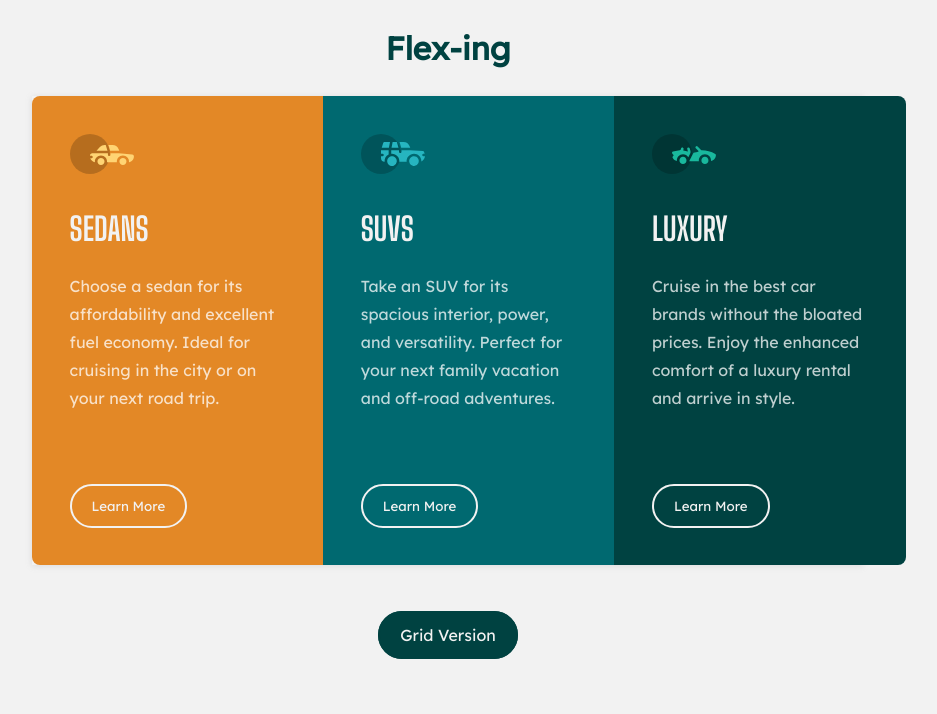
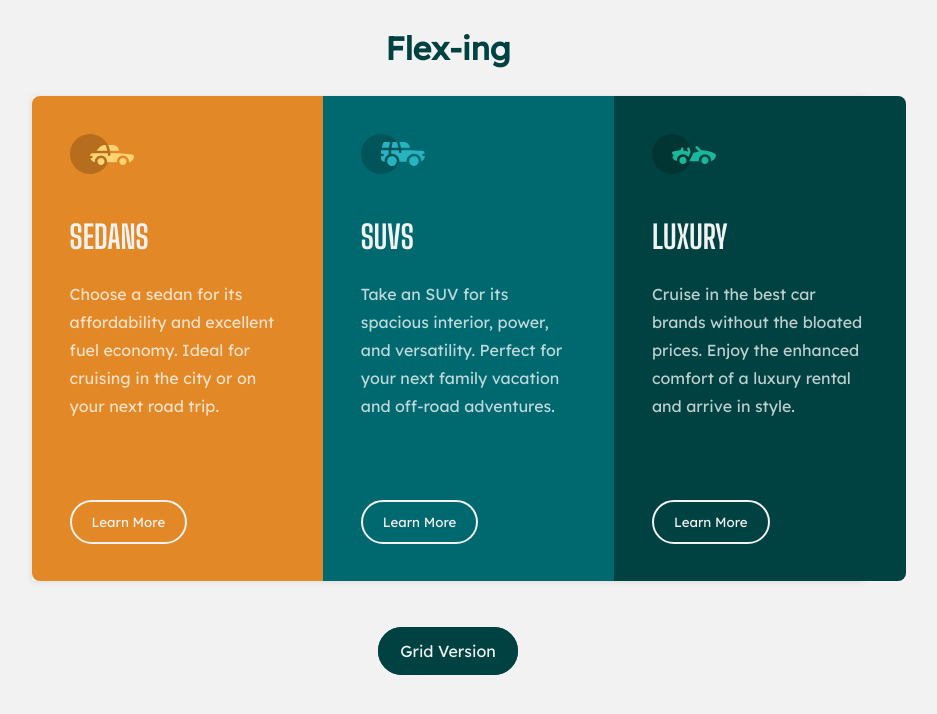
Before and after one commit to Avu0s/Flex-Grid-3-Card-Layout, a plain HTML site: page index.html in a window 1280 px wide. Shown: the whole page, without its empty margins (192-1129 px from the left). Drawn offline with Linux system fonts and the light colour scheme.

Commit message:
Update styles.css

```diff
--- a/styles.css
+++ b/styles.css
@@ -42,7 +42,7 @@ header > h1 {
 .card > h1 {
   font-family: "Big Shoulders Display";
   color: var(--offWhite);
-  margin-top: 2rem;
+  margin-top: 2.5rem;
 }
 .card > p {
   margin-top: 1.5rem;
@@ -55,7 +55,7 @@ button {
   border: solid 0.15rem var(--offWhite);
   color: var(--offWhite);
   border-radius: 1.5rem;
-  margin-top: 4.5rem;
+  margin-top: 5rem;
 }
 .orange {
   border-radius: 0.5rem 0.5rem 0 0;
```
